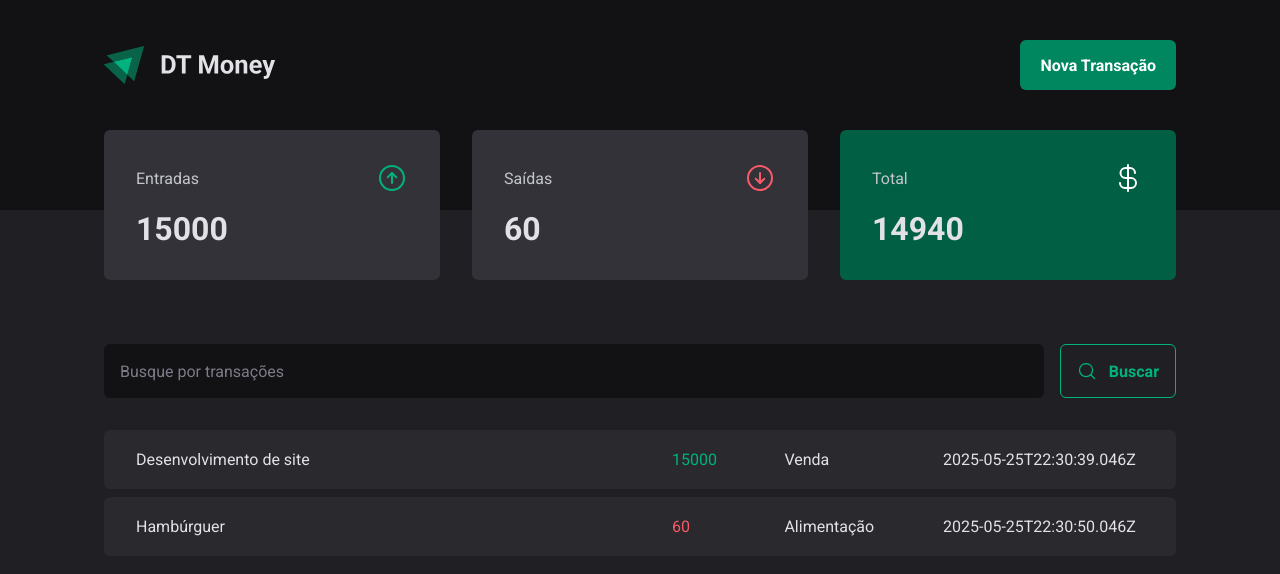
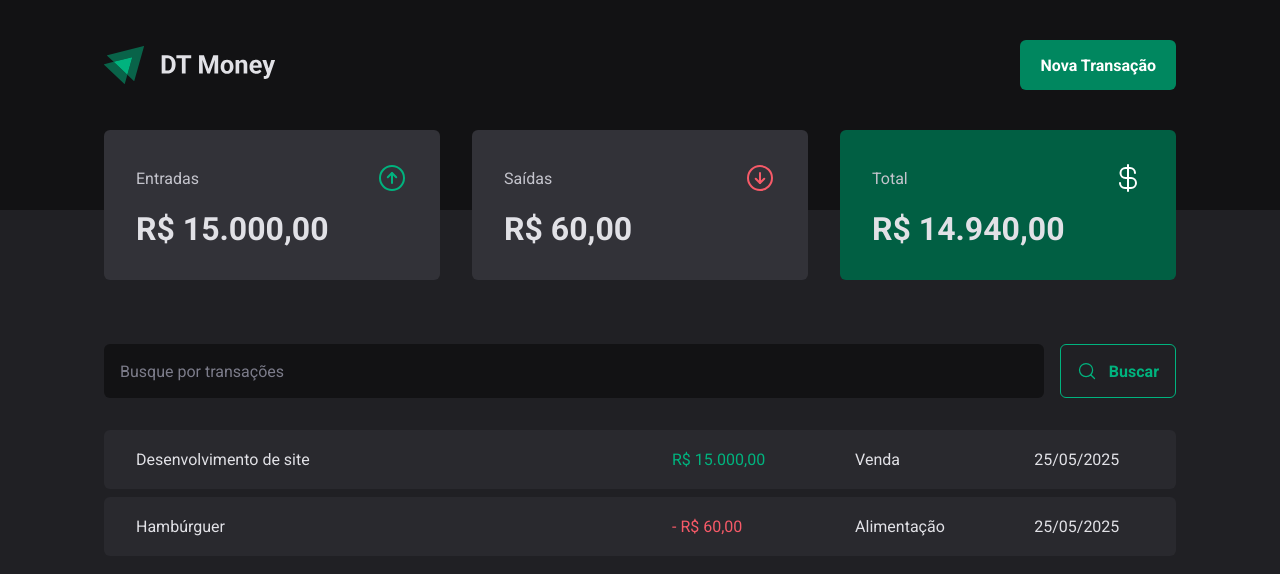
Before and after one commit to francisco-jose-vieira/DT-Money, a React (Vite) app: page / in a window 1280 px wide. Shown: the top 574 px of the page. Built offline with nearby package versions, Linux system fonts and the light colour scheme; data requests are answered from the project's data file.

Commit message:
Formatando valores

```diff
--- a/src/components/Summary/index.tsx
+++ b/src/components/Summary/index.tsx
@@ -2,6 +2,7 @@
 import { SummaryCard, SummaryContainer } from "./styles";
 import { useContext } from "react";
 import { TransactionsContext } from "../../contexts/TransactionsContext";
+import { priceFormatter } from "../../utils/formatter";
 
 export function Summary() {
   const { transactions } = useContext(TransactionsContext);
@@ -32,7 +33,7 @@
           <span>Entradas</span>
           <ArrowCircleUp size={32} color="#00b37e" />
         </header>
-        <strong>{summary.income}</strong>
+        <strong>{priceFormatter.format(summary.income)}</strong>
       </SummaryCard>
 
       <SummaryCard>
@@ -40,7 +41,7 @@
           <span>Saídas</span>
           <ArrowCircleDown size={32} color="#f75a68" />
         </header>
-        <strong>{summary.outcome}</strong>
+        <strong>{priceFormatter.format(summary.outcome)}</strong>
       </SummaryCard>
 
       <SummaryCard variant="green">
@@ -48,7 +49,7 @@
           <span>Total</span>
           <CurrencyDollar size={32} color="#fff" />
         </header>
-        <strong>{summary.total}</strong>
+        <strong>{priceFormatter.format(summary.total)}</strong>
       </SummaryCard>
     </SummaryContainer>
   );
--- a/src/pages/Transactions/index.tsx
+++ b/src/pages/Transactions/index.tsx
@@ -9,6 +9,7 @@
   TransactionsTable,
 } from "./styles";
 import { TransactionsContext } from "../../contexts/TransactionsContext";
+import { dataFormatter, priceFormatter } from "../../utils/formatter";
 
 export function Transactions() {
   const { transactions } = useContext(TransactionsContext);
@@ -29,11 +30,12 @@
                   <td width="50%">{transaction.description}</td>
                   <td>
                     <PriceHightLight variant={transaction.type}>
-                      {transaction.price}
+                      {transaction.type === 'outcome' && '- '}
+                      {priceFormatter.format(transaction.price)}
                     </PriceHightLight>
                   </td>
                   <td>{transaction.category}</td>
-                  <td>{transaction.createdAt}</td>
+                  <td>{dataFormatter.format(new Date(transaction.createdAt))}</td>
                 </tr>
               );
             })}
--- /dev/null
+++ b/src/utils/formatter.ts
@@ -0,0 +1,6 @@
+export const dataFormatter = new Intl.DateTimeFormat('pt-BR')
+
+export const priceFormatter = new Intl.NumberFormat('pt-BR', {
+    style: 'currency',
+    currency: 'BRL'
+})
```
